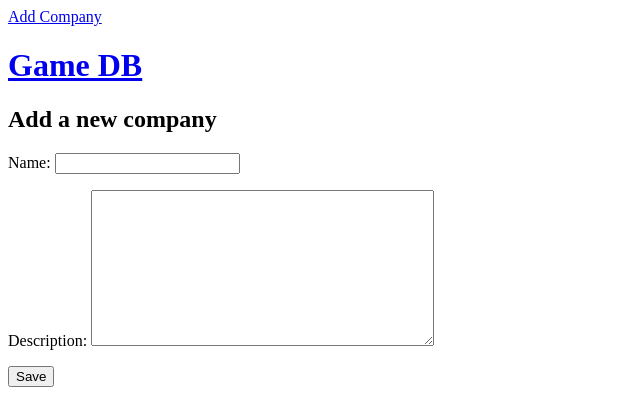
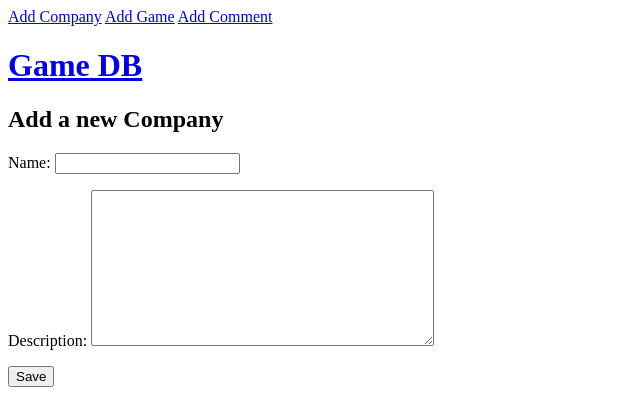
Before and after one commit to amavelino/game_db_165, a Django app: page /main/add-company/ in a window 1280 px wide. Shown: the top 420 px of the page, without its empty margins (0-640 px from the left). Run offline with Django 3.2, Linux system fonts and the light colour scheme.

Commit message:
Added forms for a new game and a new comment. Still barebones -- need to add more stuff, like automatic create date, and linking comment to a game. Removed user model, because django can throw the username and user id (which was the original purpose of the usser model lol)

```diff
--- a/gamedb/models.py
+++ b/gamedb/models.py
@@ -1,10 +1,4 @@
 from django.db import models
-
-# Create your models here.
-class User_acct(models.Model):
-	uid =				models.AutoField(primary_key=True, unique=True)
-	username = 			models.CharField(max_length=30)
-	# integrate with built-in django users ??
 
 class Company(models.Model):
 	compid = 			models.AutoField(primary_key=True, unique=True)
--- a/gamedb/templates/add-company.html
+++ b/gamedb/templates/add.html
@@ -1,7 +1,7 @@
 {% extends 'base.html' %}
 
 {% block content %}
-    <h2>Add a new company</h2>
+    <h2>Add a new {{ item }}</h2>
     <form method="POST" class="post-form">{% csrf_token %}
         {{ form.as_p }}
         <button type="submit" class="save btn btn-default">Save</button>
--- a/gamedb/templates/base.html
+++ b/gamedb/templates/base.html
@@ -6,6 +6,8 @@
     <body>
         <div class="page-header">
             <a href="{% url 'add_company' %}" class="top-menu">Add Company</a>
+            <a href="{% url 'add_game' %}" class="top-menu">Add Game</a>
+            <a href="{% url 'add_comment' %}" class="top-menu">Add Comment</a>
             <h1><a href="/">Game DB</a></h1>
         </div>
         <div class="content container">
--- a/gamedb/urls.py
+++ b/gamedb/urls.py
@@ -3,5 +3,7 @@ from django.urls import path
 from . import views
 
 urlpatterns = [
-	path('add-company/', views.add_company, name='add_company')
+	path('add-company/', views.add_company, name='add_company'),
+	path('add-game/', views.add_game, name='add_game'),
+	path('add-comment/', views.add_comment, name='add_comment'),
 ]
--- a/gamedb/views.py
+++ b/gamedb/views.py
@@ -1,5 +1,5 @@
 from django.shortcuts import render, redirect
-from .forms import CompanyForm
+from .forms import CompanyForm, GameForm, CommentForm
 
 # Create your views here.
 def add_company(request):
@@ -10,4 +10,24 @@ def add_company(request):
 			company.save()
 	else:
 		form = CompanyForm()
-	return render(request, 'add-company.html', {'form':form})
+	return render(request, 'add.html', {'form':form, 'item': "Company"})
+
+def add_game(request):
+	if request.method == "POST":
+		form = GameForm(request.POST)
+		if form.is_valid():
+			game = form.save(commit=False)
+			game.save()
+	else:
+		form = GameForm()
+	return render(request, 'add.html', {'form':form, 'item':"Game"})
+
+def add_comment(request):
+	if request.method == "POST":
+		form = CommentForm(request.POST)
+		if form.is_valid():
+			comment = form.save(commit=False)
+			comment.save()
+	else:
+		form = CommentForm()
+	return render(request, 'add.html', {'form':form, 'item':"Comment"})
```
